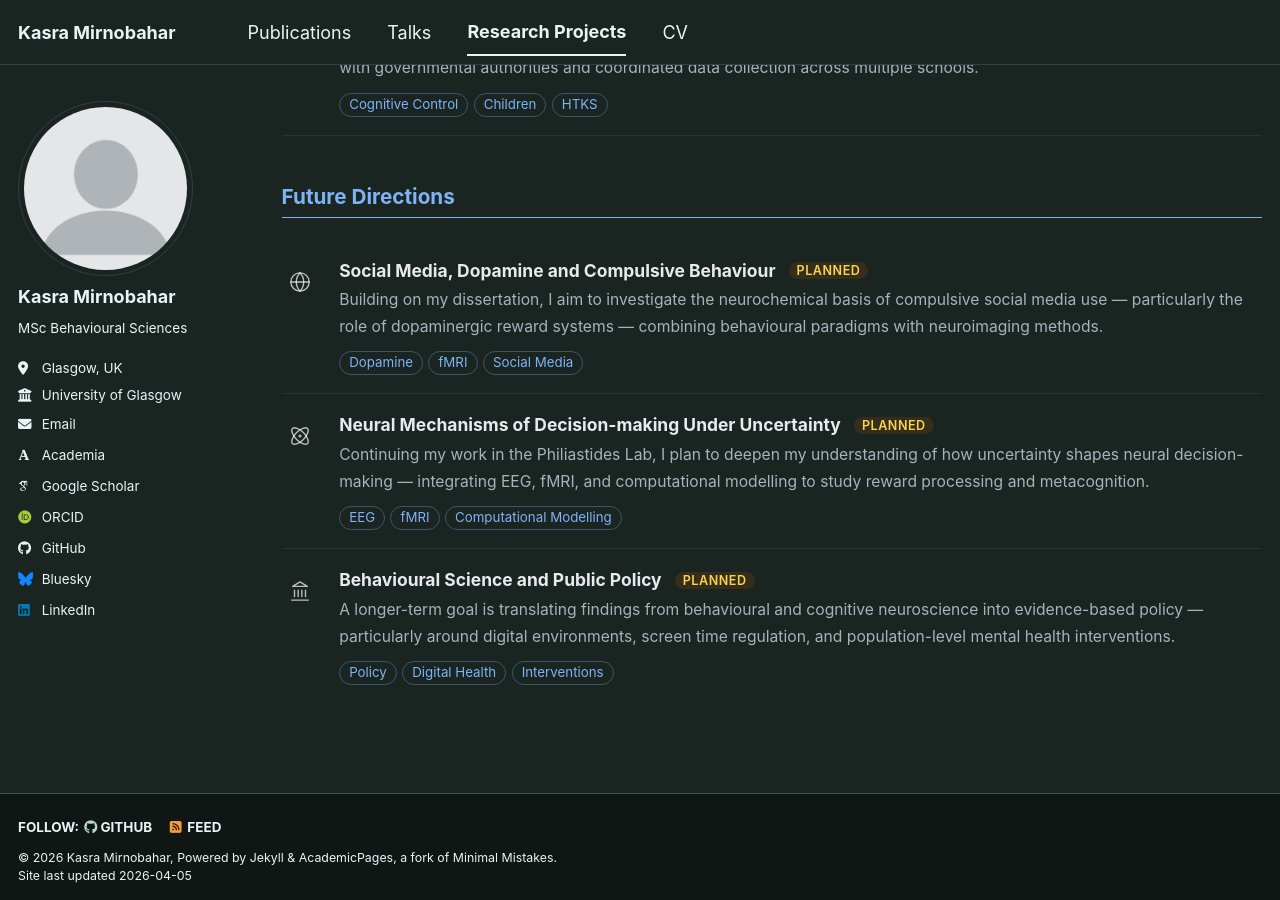
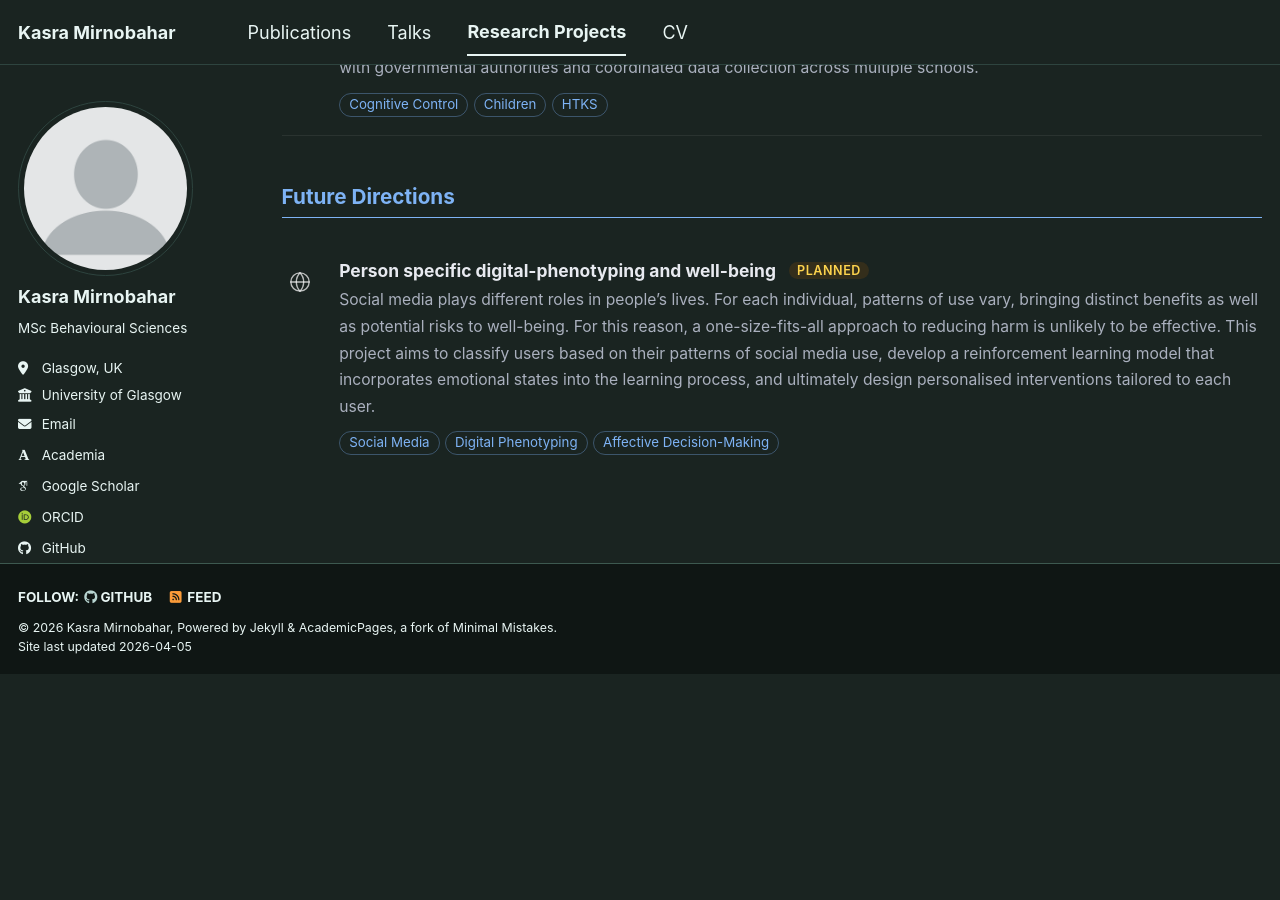
Before and after one commit to KasraMirnobahar/KasraMirnobahar.github.io, a Jekyll site: the page built from _pages/research.md, in a window 1280 px wide and 900 px high, scrolled down 1369 px. Built offline with Jekyll 4.4.1, drawn with Linux system fonts in a browser that asks for light colours; some web fonts are replaced; a script bundle is joined from its source files by our own code; library files that are not in the unit come from our copies; after the commit the page ends 2043 px from its top, so only the background shows below that.

Commit message:
Update research.md

```diff
--- a/_pages/research.md
+++ b/_pages/research.md
@@ -209,38 +209,13 @@ author_profile: true
 <div class="rp-item">
   <div class="rp-icon"><svg xmlns="http://www.w3.org/2000/svg" width="22" height="22" viewBox="0 0 24 24" fill="none" stroke="rgba(255,255,255,0.7)" stroke-width="1.5" stroke-linecap="round" stroke-linejoin="round"><circle cx="12" cy="12" r="10"/><path d="M12 2a14.5 14.5 0 0 0 0 20 14.5 14.5 0 0 0 0-20"/><path d="M2 12h20"/></svg></div>
   <div class="rp-content">
-    <div class="rp-title">Social Media, Dopamine and Compulsive Behaviour <span class="rp-badge badge-future">Planned</span></div>
-    <div class="rp-desc">Building on my dissertation, I aim to investigate the neurochemical basis of compulsive social media use — particularly the role of dopaminergic reward systems — combining behavioural paradigms with neuroimaging methods.</div>
+    <div class="rp-title">Person specific digital-phenotyping and well-being <span class="rp-badge badge-future">Planned</span></div>
+    <div class="rp-desc">Social media plays different roles in people’s lives. For each individual, patterns of use vary, bringing distinct benefits as well as potential risks to well-being. For this reason, a one-size-fits-all approach to reducing harm is unlikely to be effective.
+This project aims to classify users based on their patterns of social media use, develop a reinforcement learning model that incorporates emotional states into the learning process, and ultimately design personalised interventions tailored to each user. </div>
     <div class="rp-tags">
-      <span class="rp-tag">Dopamine</span>
-      <span class="rp-tag">fMRI</span>
       <span class="rp-tag">Social Media</span>
+      <span class="rp-tag">Digital Phenotyping</span>
+      <span class="rp-tag">Affective Decision-Making</span>
     </div>
   </div>
 </div>
-
-<div class="rp-item">
-  <div class="rp-icon"><svg xmlns="http://www.w3.org/2000/svg" width="22" height="22" viewBox="0 0 24 24" fill="none" stroke="rgba(255,255,255,0.7)" stroke-width="1.5" stroke-linecap="round" stroke-linejoin="round"><circle cx="12" cy="12" r="1"/><path d="M20.2 20.2c2.04-2.03.02-7.36-4.5-11.9-4.54-4.52-9.87-6.54-11.9-4.5-2.04 2.03-.02 7.36 4.5 11.9 4.54 4.52 9.87 6.54 11.9 4.5Z"/><path d="M15.7 15.7c4.52-4.54 6.54-9.87 4.5-11.9-2.03-2.04-7.36-.02-11.9 4.5-4.52 4.54-6.54 9.87-4.5 11.9 2.03 2.04 7.36.02 11.9-4.5Z"/></svg></div>
-  <div class="rp-content">
-    <div class="rp-title">Neural Mechanisms of Decision-making Under Uncertainty <span class="rp-badge badge-future">Planned</span></div>
-    <div class="rp-desc">Continuing my work in the Philiastides Lab, I plan to deepen my understanding of how uncertainty shapes neural decision-making — integrating EEG, fMRI, and computational modelling to study reward processing and metacognition.</div>
-    <div class="rp-tags">
-      <span class="rp-tag">EEG</span>
-      <span class="rp-tag">fMRI</span>
-      <span class="rp-tag">Computational Modelling</span>
-    </div>
-  </div>
-</div>
-
-<div class="rp-item">
- <div class="rp-icon"><svg xmlns="http://www.w3.org/2000/svg" width="22" height="22" viewBox="0 0 24 24" fill="none" stroke="rgba(255,255,255,0.7)" stroke-width="1.5" stroke-linecap="round" stroke-linejoin="round"><line x1="3" x2="21" y1="22" y2="22"/><line x1="6" x2="6" y1="18" y2="11"/><line x1="10" x2="10" y1="18" y2="11"/><line x1="14" x2="14" y1="18" y2="11"/><line x1="18" x2="18" y1="18" y2="11"/><polygon points="12 2 20 7 4 7"/></svg></div>
-  <div class="rp-content">
-    <div class="rp-title">Behavioural Science and Public Policy <span class="rp-badge badge-future">Planned</span></div>
-    <div class="rp-desc">A longer-term goal is translating findings from behavioural and cognitive neuroscience into evidence-based policy — particularly around digital environments, screen time regulation, and population-level mental health interventions.</div>
-    <div class="rp-tags">
-      <span class="rp-tag">Policy</span>
-      <span class="rp-tag">Digital Health</span>
-      <span class="rp-tag">Interventions</span>
-    </div>
-  </div>
-</div>
```
